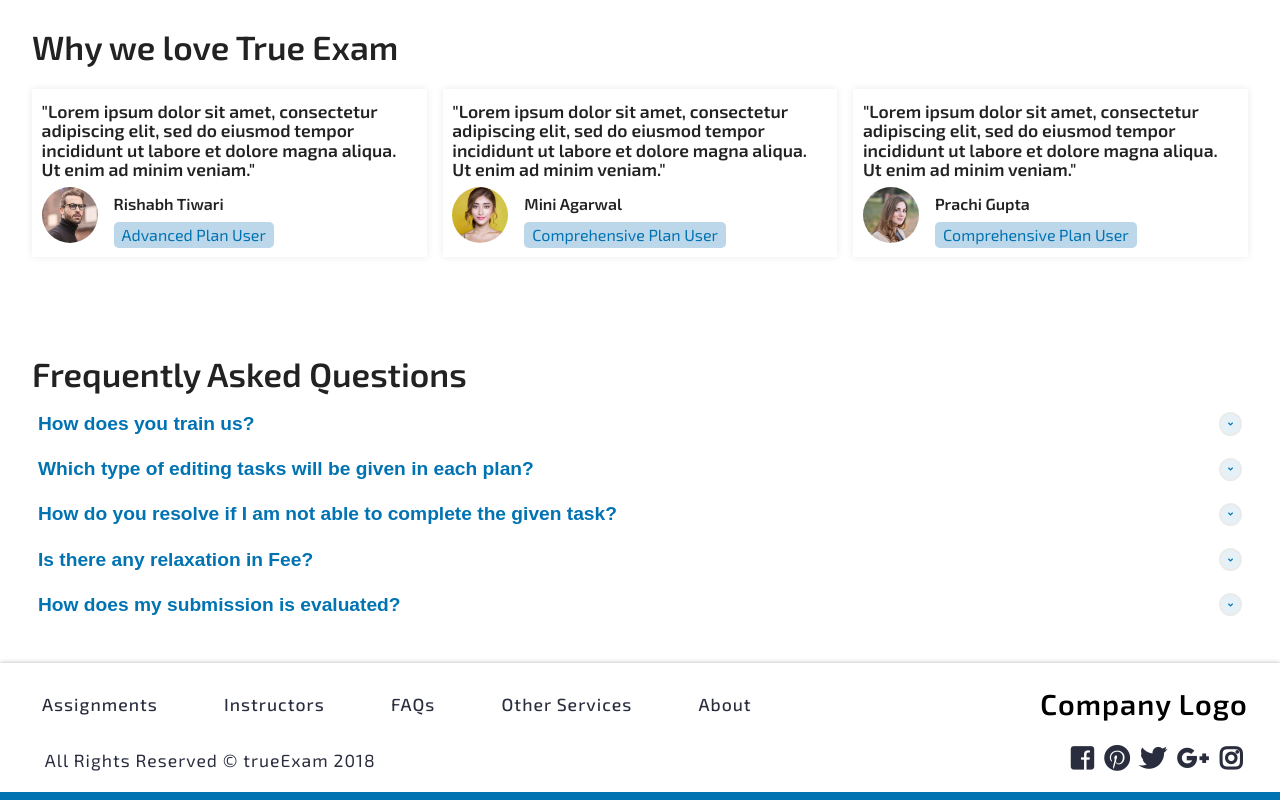
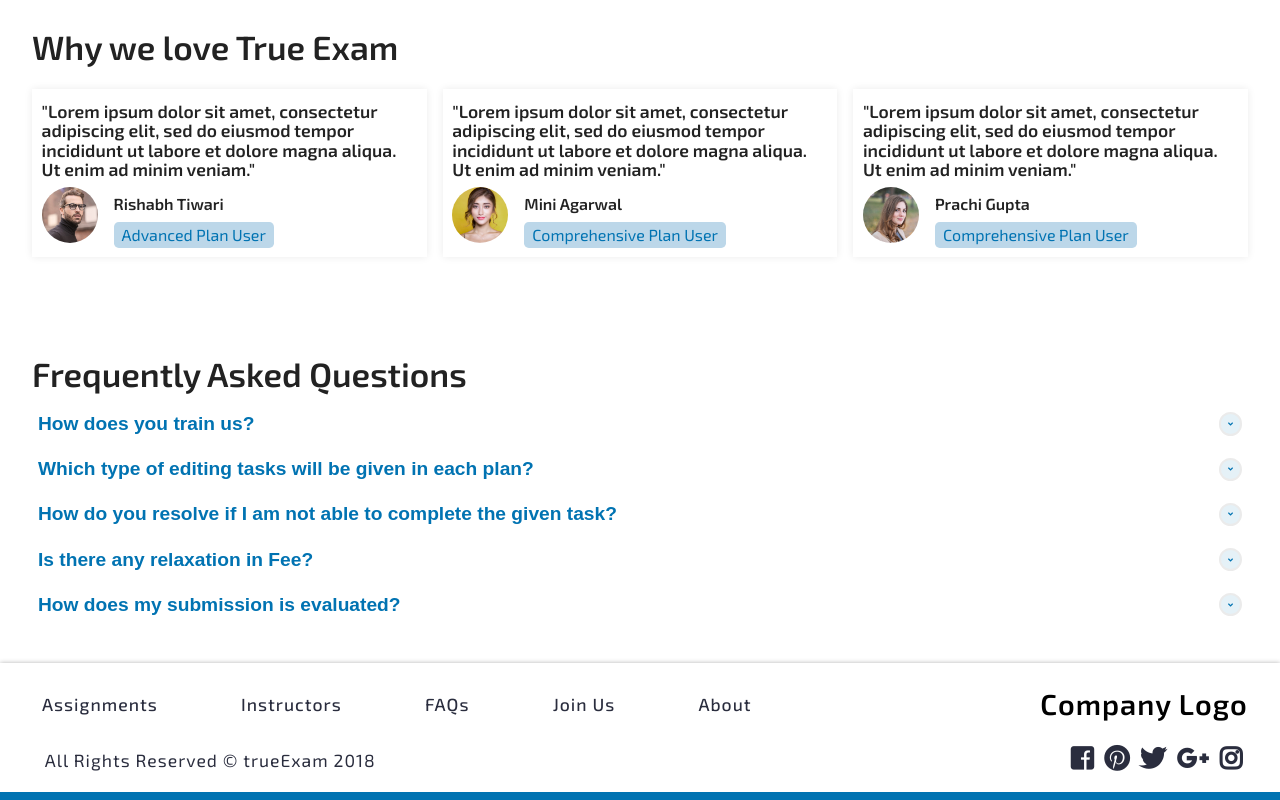
Before and after one commit to soorajarsn/True-exam, a React (Vite) app: page / in a window 1280 px wide. Shown: the part 1575-2375 px from the top of the page. Built offline with nearby package versions, Linux system fonts and the light colour scheme.

Commit message:
update footer

```diff
--- a/src/components/Footer.js
+++ b/src/components/Footer.js
@@ -16,7 +16,7 @@ function Footer() {
               <a href="/#faqs">FAQs</a>
             </div>
             <div>
-              <Link to="">Other Services</Link>
+              <Link to="">Join Us</Link>
             </div>
             <div>
               <Link to="">About</Link>
```
